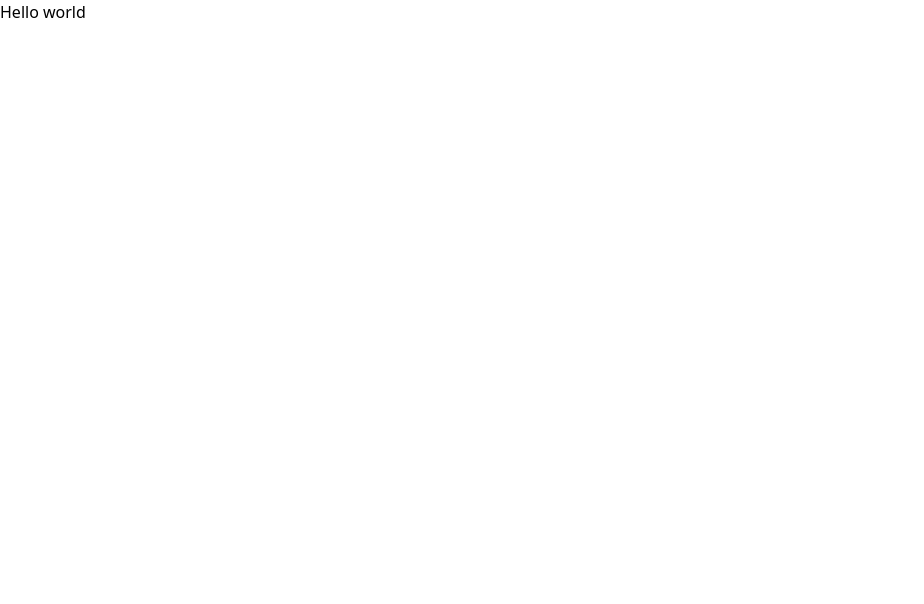
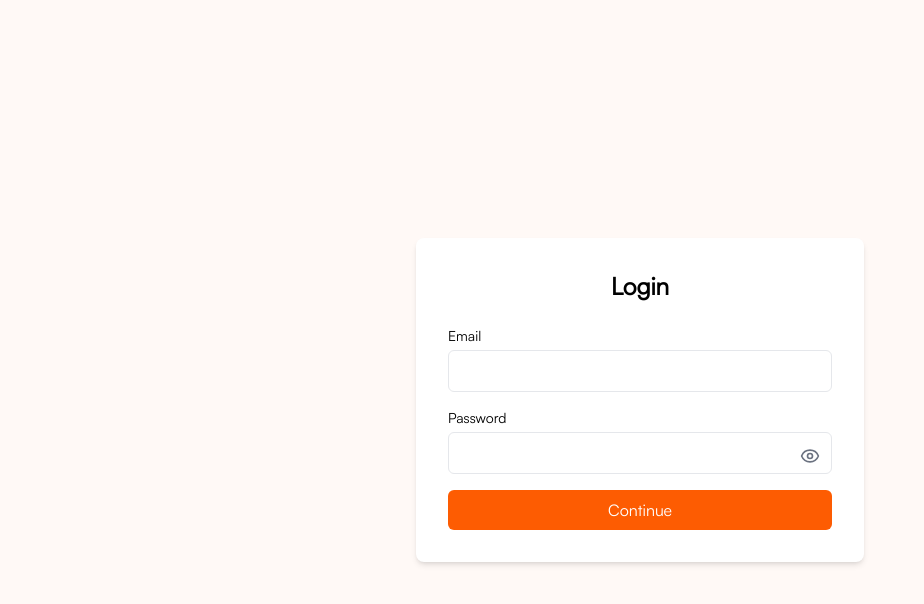
Before and after one commit to HarcourtHamsa/ai-avatar-project, a Next.js app: page / in a window 1280 px wide. Shown: the top 604 px of the page, without its empty margins (0-924 px from the left). Built offline with nearby package versions, Linux system fonts and the light colour scheme.

Commit message:
feature(login): implements login feature

```diff
--- a/package.json
+++ b/package.json
@@ -1,4 +1,4 @@
-  {
+{
   "name": "ai-avatar-project",
   "version": "0.1.0",
   "private": true,
@@ -10,6 +10,7 @@
   },
   "dependencies": {
     "firebase": "^11.8.1",
+    "lucide-react": "^0.511.0",
     "next": "15.1.8",
     "react": "^19.0.0",
     "react-dom": "^19.0.0"
--- a/src/app/globals.css
+++ b/src/app/globals.css
@@ -6,3 +6,28 @@
   --background: #ffffff;
   --foreground: #171717;
 }
+
+@font-face {
+  font-family: "Satoshi regular";
+  src: url("../assets/fonts/Satoshi-Regular.woff2");
+}
+
+html,
+body {
+  padding: 0;
+  margin: 0;
+}
+
+* {
+  font-family: "Satoshi regular" !important;
+}
+
+p {
+  line-height: 1.5;
+}
+
+h1,
+h2,
+h3 {
+  line-height: 1.4;
+}
--- a/src/app/layout.js
+++ b/src/app/layout.js
@@ -1,29 +1,15 @@
-import { Geist, Geist_Mono } from "next/font/google";
+// import { Geist, Geist_Mono } from "next/font/google";
 import "./globals.css";
 
-const geistSans = Geist({
-  variable: "--font-geist-sans",
-  subsets: ["latin"],
-});
-
-const geistMono = Geist_Mono({
-  variable: "--font-geist-mono",
-  subsets: ["latin"],
-});
-
 export const metadata = {
-  title: "Create Next App",
+  title: "AI avatar project",
   description: "Generated by create next app",
 };
 
 export default function RootLayout({ children }) {
   return (
     <html lang="en">
-      <body
-        className={`${geistSans.variable} ${geistMono.variable} antialiased`}
-      >
-        {children}
-      </body>
+      <body className={`antialiased`}>{children}</body>
     </html>
   );
 }
--- a/src/app/page.jsx
+++ b/src/app/page.jsx
@@ -1,8 +1,85 @@
-"use client"
+'use client';
+
+import { useState } from 'react';
+import { signInWithEmailAndPassword } from 'firebase/auth';
+import { auth } from '@/lib/firebase';
+import { useRouter } from 'next/navigation';
+import Button from '@/components/button';
+import Input from '@/components/input';
+import { Routes } from '@/constants';
 
 const Page = () => {
-    return <div><p>Hello world</p></div>
+    const router = useRouter();
+    const [formData, setFormData] = useState({
+        emailAddress: '',
+        password: '',
+    });
 
+    const [error, setError] = useState('');
+    const [loading, setLoading] = useState(false);
+
+    const handleLogin = async (e) => {
+        e.preventDefault();
+        setError('');
+        setLoading(true);
+
+        try {
+            await signInWithEmailAndPassword(
+                auth,
+                formData.emailAddress,
+                formData.password
+            );
+            router.push(Routes.dashboard);
+        } catch (err) {
+            setError(err.message);
+        } finally {
+            setLoading(false);
+        }
+    };
+
+    const handleChange = (e) => {
+        const { name, value } = e.target;
+        setFormData((prev) => ({
+            ...prev,
+            [name]: value,
+        }));
+    };
+
+    return (
+        <div className="min-h-screen flex items-center justify-center bg-cLightOrange p-6">
+            <div className="w-full max-w-md bg-white shadow-md rounded-lg p-8">
+                <h2 className="text-2xl font-semibold mb-6 text-center">Login</h2>
+                {error && <p className="text-red-500 bg-red-100 px-4 py-2 rounded-lg text-sm mb-4">{error}</p>}
+
+                <form onSubmit={handleLogin} className="space-y-4">
+                    <Input
+                        label="Email"
+                        name="emailAddress"
+                        type="email"
+                        value={formData.emailAddress}
+                        onChange={handleChange}
+                        required
+                    />
+
+                    <Input
+                        label="Password"
+                        name="password"
+                        type="password"
+                        value={formData.password}
+                        onChange={handleChange}
+                        required
+                    />
+
+                    <Button
+                        label="Continue"
+                        theme="primary"
+                        isLoading={loading}
+                        type="submit" />
+                </form>
+            </div>
+        </div>
+    );
 }
 
-export default Page
+
+export default Page;
--- a/src/components/button.jsx
+++ b/src/components/button.jsx
@@ -5,7 +5,7 @@ import Spinner from "./spinner";
 
 const Button = ({ label, theme = 'primary', isLoading = false, disabled, ...rest }) => {
   const baseStyles =
-    'inline-flex items-center justify-center px-4 py-2 rounded-md font-medium transition-colors duration-200 focus:outline-none focus:ring-2 focus:ring-offset-2 disabled:opacity-50 disabled:cursor-not-allowed';
+    'inline-flex items-center justify-center px-4 py-2 rounded-md font-medium transition-colors duration-200 focus:outline-none focus:ring-2 focus:ring-offset-2 disabled:opacity-50 disabled:cursor-not-allowed w-full font-medium';
 
   const themes = {
     primary: 'bg-cOrange text-white hover:opacity-70 focus:ring-blue-500',
--- /dev/null
+++ b/src/components/input.jsx
@@ -0,0 +1,52 @@
+'use client';
+
+import { useState } from 'react';
+import { EyeIcon, EyeOffIcon } from 'lucide-react'; // or use react-icons
+
+const Input = ({
+  label,
+  name,
+  type = 'text',
+  value,
+  onChange,
+  required = false,
+  ...rest
+}) => {
+  const [showPassword, setShowPassword] = useState(false);
+  const isPassword = type === 'password';
+
+  const inputType = isPassword && showPassword ? 'text' : type;
+
+  return (
+    <div className="relative">
+      {label && (
+        <label htmlFor={name} className="block mb-1 text-sm font-medium">
+          {label}
+        </label>
+      )}
+      <input
+        id={name}
+        name={name}
+        type={inputType}
+        value={value}
+        onChange={onChange}
+        required={required}
+        className="w-full px-4 py-2 pr-10 border rounded-md focus:outline-none focus:ring focus:ring-blue-300"
+        {...rest}
+      />
+      {isPassword && (
+        <button
+          type="button"
+          onClick={() => setShowPassword((prev) => !prev)}
+          className="absolute right-3 top-12 transform -translate-y-1/2 text-gray-500 hover:text-gray-700"
+          tabIndex={-1}
+        >
+          {showPassword ? <EyeOffIcon size={20} /> : <EyeIcon size={20} />}
+        </button>
+      )}
+    </div>
+  );
+}
+
+
+export default Input
--- /dev/null
+++ b/src/constants.js
@@ -0,0 +1,3 @@
+export class Routes {
+  static dashboard = "/dashboard";
+}
--- a/src/lib/firebase.js
+++ b/src/lib/firebase.js
@@ -1,5 +1,6 @@
 import { initializeApp } from "firebase/app";
-import { getAnalytics } from "firebase/analytics";
+// import { getAnalytics } from "firebase/analytics";
+import { getAuth } from "firebase/auth";
 
 const firebaseConfig = {
   apiKey: "AIzaSyB2HBNZY-VWD6euqkzuwGCaLwhn4fdmRgk",
@@ -13,4 +14,7 @@ const firebaseConfig = {
 
 // Initialize Firebase
 const app = initializeApp(firebaseConfig);
-const analytics = getAnalytics(app);
+// const analytics = getAnalytics(app);
+const auth = getAuth(app);
+
+export { auth };
--- a/tailwind.config.mjs
+++ b/tailwind.config.mjs
@@ -12,7 +12,7 @@ export default {
         foreground: "var(--foreground)",
         cOrange: "#FD5C02",
         cBlack: "#1A1A1A",
-        cLightOrange: "#FFBF9B",
+        cLightOrange: "#FFF9F6",
         cWhite: "#FFF9F6",
         cGray: "#667085",
         cPink: "#FC52E4",
```
Also changed, not shown: src/assets/fonts/Satoshi-Regular.woff2 (added), 1 other file (tests, documents, lock files or other folders).
